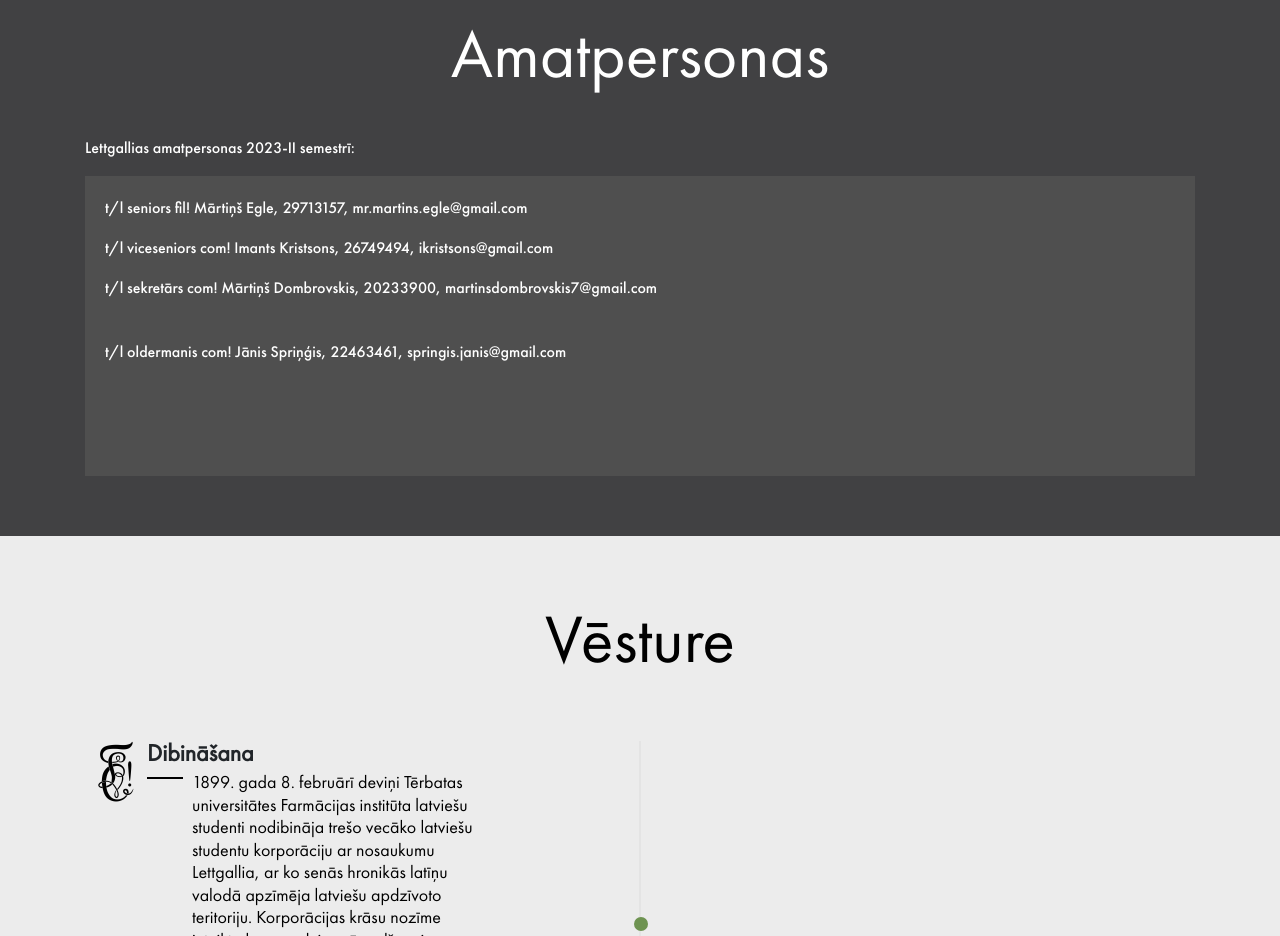
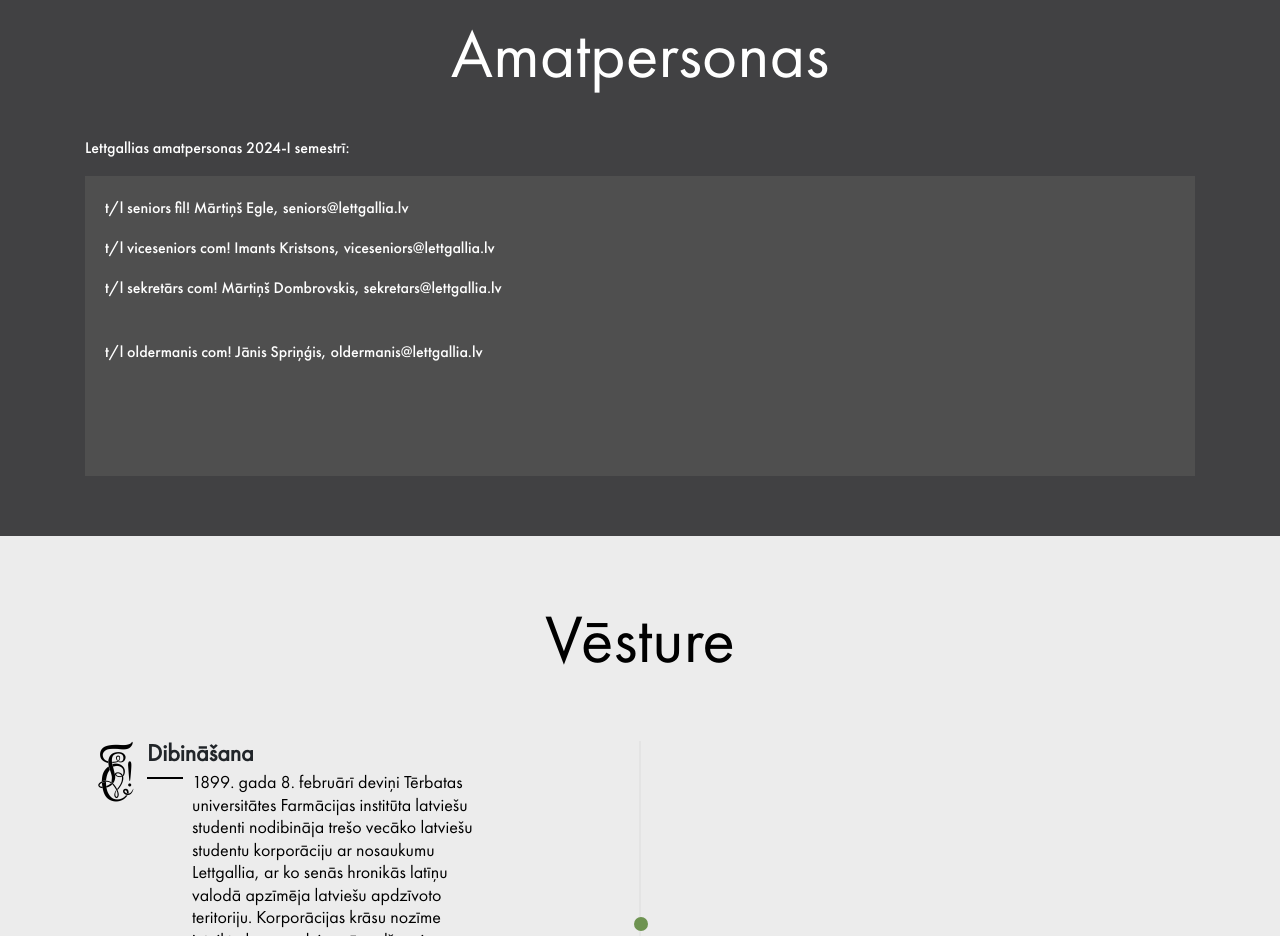
Before and after one commit to lettgallia/homepage, an Eleventy site: page site/index.html in a window 1280 px wide. Shown: the part 1460-2396 px from the top of the page. Built offline with nearby package versions, Linux system fonts and the light colour scheme; Eleventy itself is replaced by a stand-in of ours; files that its build step writes are made by us from their sources.

Commit message:
officials for 2024-I

```diff
--- a/site/index.html
+++ b/site/index.html
@@ -32,14 +32,14 @@
 <section id="Officials">
   <div class="container">
     <h2>Amatpersonas</h2>
-    <p>Lettgallias amatpersonas 2023-II semestrī:</p>
+    <p>Lettgallias amatpersonas 2024-I semestrī:</p>
     <div class="row">
       <div class="col-xs-12 col-sm-12 col-md-12 col-lg-12 col-xl-12">
         <div class="grey-box">
-          <p>t/l seniors fil! Mārtiņš Egle, 29713157, mr.martins.egle@gmail.com</p>
-          <p>t/l viceseniors com! Imants Kristsons, 26749494, ikristsons@gmail.com</p>
-          <p>t/l sekretārs com! Mārtiņš Dombrovskis, 20233900, martinsdombrovskis7@gmail.com</p></br>
-          <p>t/l oldermanis com! Jānis Spriņģis, 22463461, springis.janis@gmail.com</p>
+          <p>t/l seniors fil! Mārtiņš Egle, seniors@lettgallia.lv</p>
+          <p>t/l viceseniors com! Imants Kristsons, viceseniors@lettgallia.lv</p>
+          <p>t/l sekretārs com! Mārtiņš Dombrovskis, sekretars@lettgallia.lv</p></br>
+          <p>t/l oldermanis com! Jānis Spriņģis, oldermanis@lettgallia.lv</p>
         </div>
       </div>
     </div>
```
Also changed, not shown: docs/index.html (+5 -5 lines).
